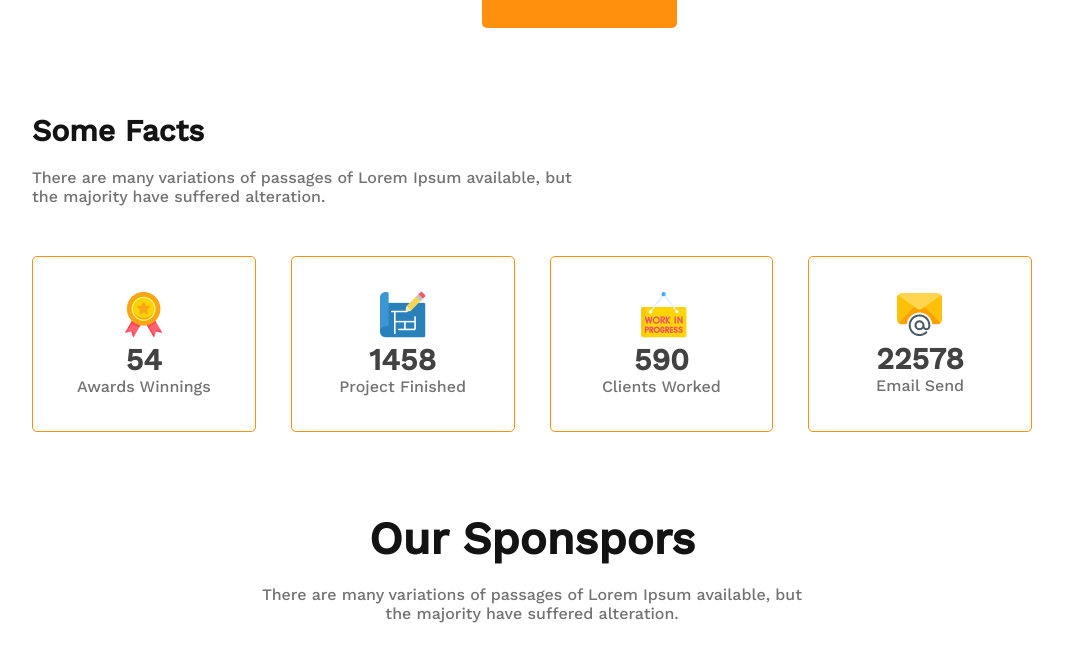
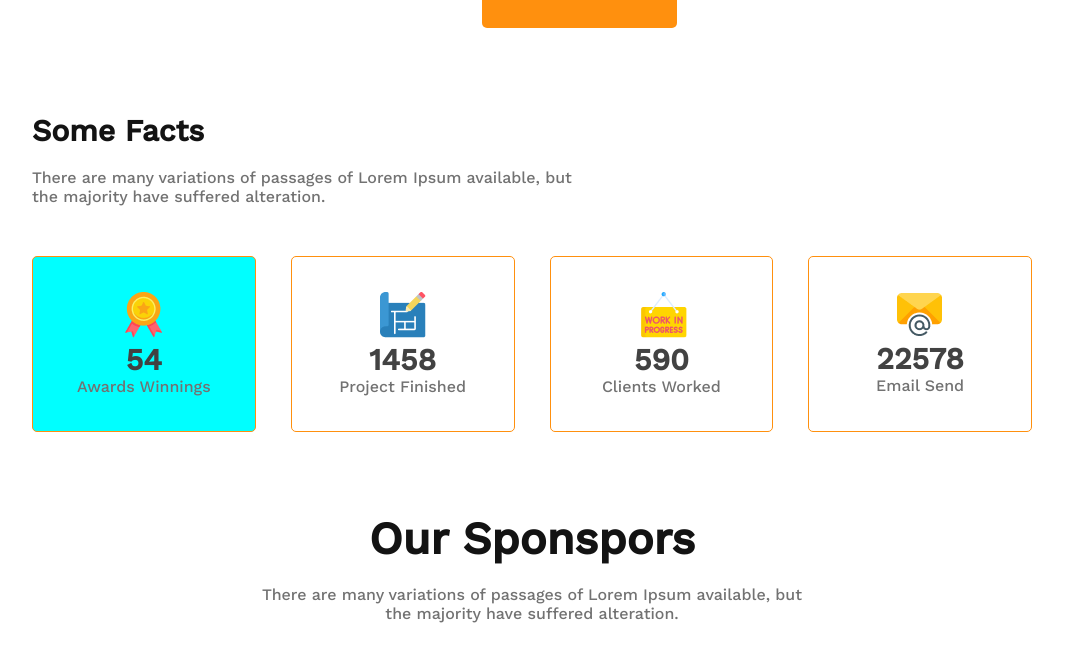
Before and after one commit to khslid234/asignment-two, a plain HTML site: page index.html in a window 1280 px wide. In both pictures the pointer is over the element 251 px from the left and 2856 px from the top of the page. Shown: the part 2513-3184 px from the top of the page, without its empty margins (108-1181 px from the left). Drawn offline with nearby package versions, Linux system fonts and the light colour scheme.

Commit message:
developer

```diff
--- a/style.css
+++ b/style.css
@@ -263,11 +263,17 @@ color: #727272;
     border: 1px solid #FF900E;
     padding: 35px ;
     border-radius: 5px;
+    transition:
+    background-color 2s;
 
+}
+.icon-box:hover{
+    background-color: aqua;
 }
 .icon-img img{
     margin-left: 53px;
 }
+
 .icon-title{
     font-size: 30px;
     color: #424242;
```
